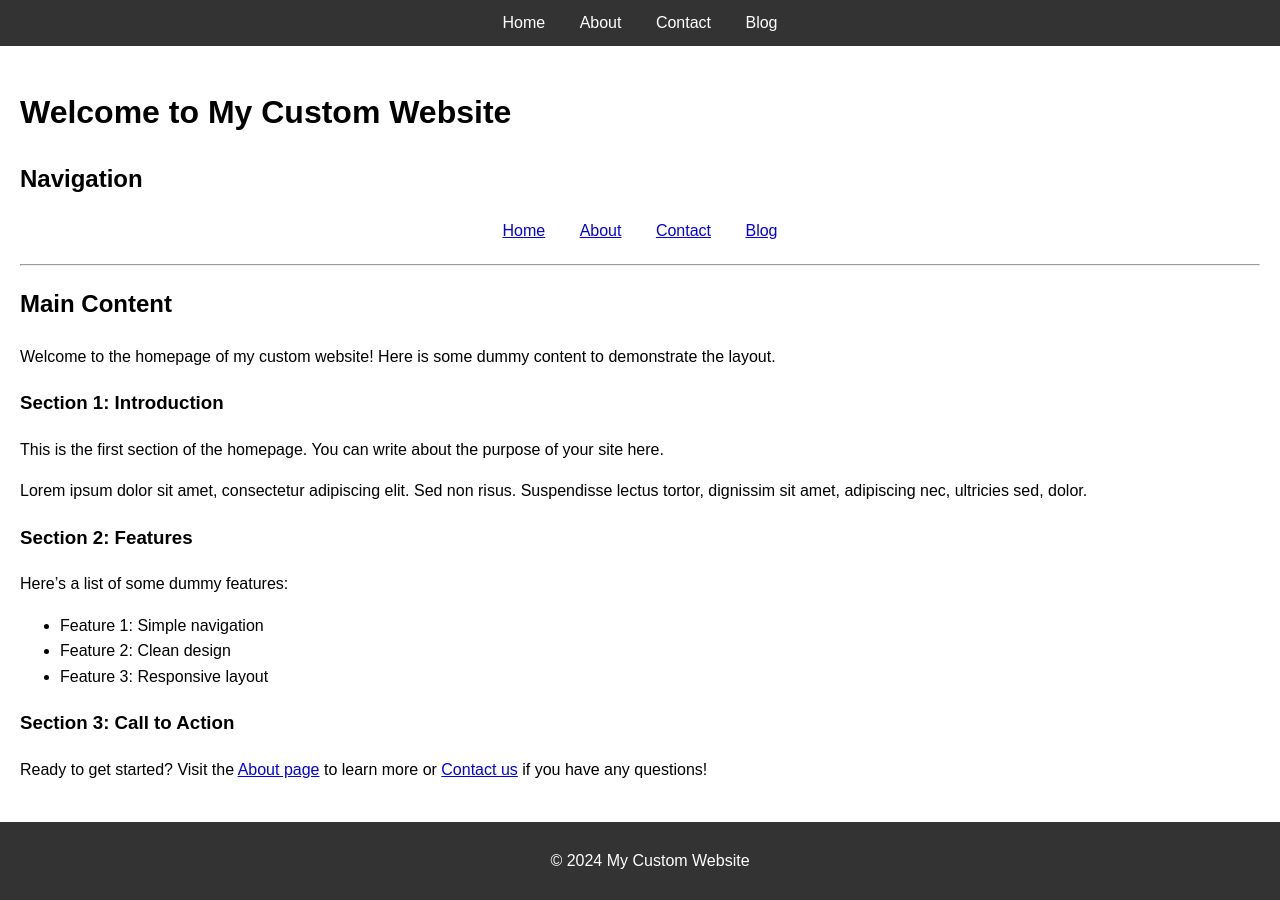
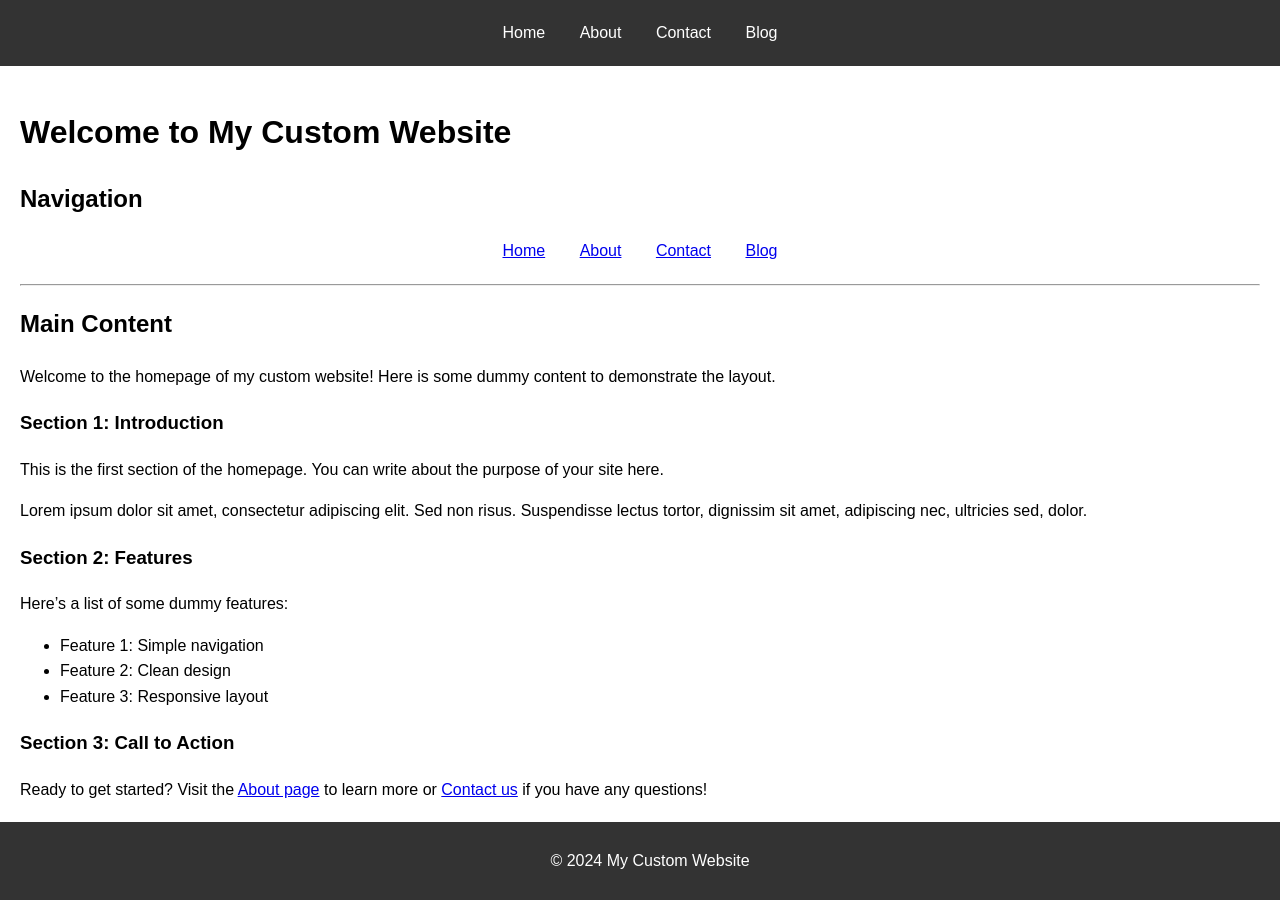
Before and after one commit to schminho/schminho.github.io, a Jekyll site: the page built from index.md, in a window 1280 px wide. Built offline with Jekyll 4.4.1, drawn with Linux system fonts in a browser that asks for light colours.

Commit message:
Update default.html

```diff
--- a/_layouts/default.html
+++ b/_layouts/default.html
@@ -7,18 +7,23 @@
     <link rel="stylesheet" href="/assets/css/style.css">
 </head>
 <body>
-    <header>
-        <nav>
-            <a href="/">Home</a>
-            <a href="/about/">About</a>
-            <a href="/contact/">Contact</a>
-            <a href="/blog/">Blog</a>
+    <!-- Sticky Header -->
+    <header style="position: sticky; top: 0; background: #333; color: white; padding: 10px; z-index: 1000;">
+        <nav style="text-align: center;">
+            <a href="/" style="color: white; margin: 0 15px; text-decoration: none;">Home</a>
+            <a href="/about/" style="color: white; margin: 0 15px; text-decoration: none;">About</a>
+            <a href="/contact/" style="color: white; margin: 0 15px; text-decoration: none;">Contact</a>
+            <a href="/blog/" style="color: white; margin: 0 15px; text-decoration: none;">Blog</a>
         </nav>
     </header>
-    <main>
+
+    <!-- Main Content -->
+    <main style="padding: 20px;">
         {{ content }}
     </main>
-    <footer>
+
+    <!-- Normal Footer -->
+    <footer style="background: #333; color: white; text-align: center; padding: 10px; margin-top: 20px;">
         <p>&copy; 2024 My Custom Website</p>
     </footer>
 </body>
```
